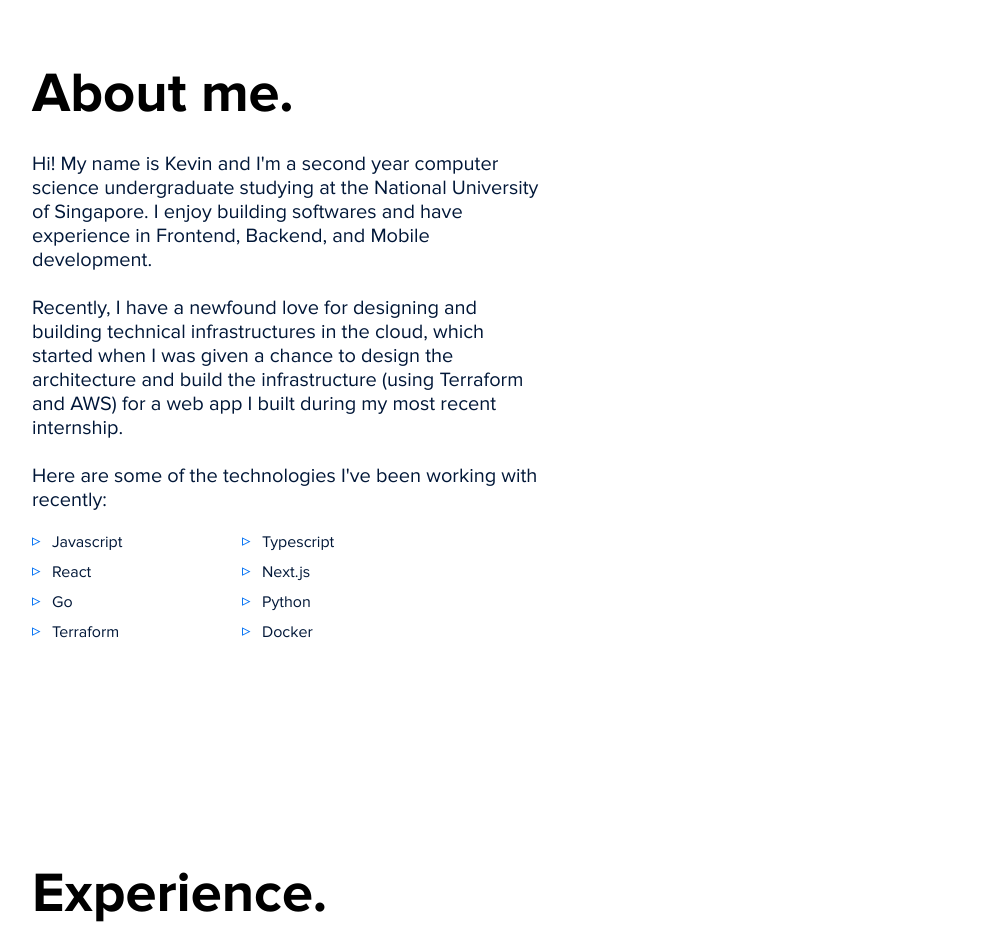
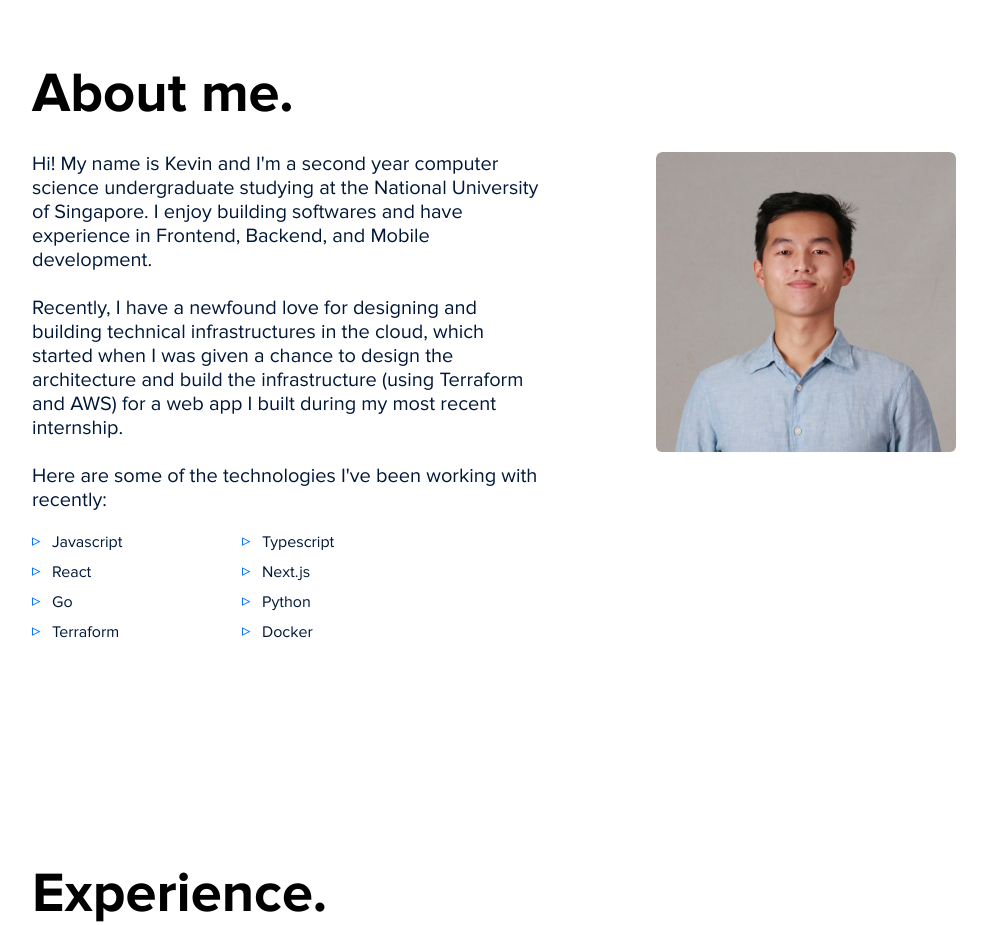
Before and after one commit to kevinmingtarja/kevinmingtarja.com-v1, a Next.js app: page / in a window 1280 px wide. Shown: the part 840-1765 px from the top of the page, without its empty margins (136-1123 px from the left). Built offline with nearby package versions, Linux system fonts and the light colour scheme.

Commit message:
Add portrait image in about me section, plus minor styling fixes

```diff
--- a/components/Sections/About/About.module.css
+++ b/components/Sections/About/About.module.css
@@ -1,4 +1,21 @@
 @charset "UTF-8";
+.container {
+  display: -webkit-box;
+  display: -ms-flexbox;
+  display: flex;
+}
+
+.image-container {
+  border-radius: var(--border-radius);
+  overflow: hidden;
+  margin-top: var(--spacing-lg);
+  margin-left: var(--spacing-7xl);
+}
+
+.image {
+  border-radius: var(--border-radius);
+}
+
 .info {
   width: 40vw;
   margin-top: var(--spacing-lg);
@@ -39,5 +56,11 @@
   .skillsList li:before {
     line-height: 20px;
   }
+  .image-container {
+    display: none;
+  }
+  .image {
+    display: none;
+  }
 }
 /*# sourceMappingURL=About.module.css.map */
--- a/components/Sections/About/About.module.scss
+++ b/components/Sections/About/About.module.scss
@@ -1,3 +1,18 @@
+.container {
+  display: flex;
+}
+
+.image-container {
+  border-radius: var(--border-radius);
+  overflow: hidden;
+  margin-top: var(--spacing-lg);
+  margin-left: var(--spacing-7xl);
+}
+
+.image {
+  border-radius: var(--border-radius);
+}
+
 .info {
   width: 40vw;
   margin-top: var(--spacing-lg);
@@ -41,4 +56,12 @@
       }
     }
   }
+
+  .image-container {
+    display: none;
+  }
+
+  .image {
+    display: none;
+  }
 }
--- a/components/Sections/About/index.tsx
+++ b/components/Sections/About/index.tsx
@@ -6,6 +6,7 @@ import useScrollReveal from "~/hooks/useScrollReveal"
 import { Heading, Text } from "~/components/index"
 
 import styles from "./About.module.css"
+import Image from "next/image"
 
 const About = () => {
   const containerRef = useRef<HTMLDivElement>(null)
@@ -16,20 +17,24 @@ const About = () => {
     <section id="about" ref={containerRef}>
       <Heading level={1}>About me.</Heading>
 
+      <div className={styles.container}>
+        <div>
           <Text className={styles.info}>
             Hi! My name is Kevin and I&apos;m a second year computer science
-        undergraduate studying at the National University of Singapore. I enjoy
-        building softwares and have experience in Frontend, Backend, and Mobile
-        development.
+            undergraduate studying at the National University of Singapore. I
+            enjoy building softwares and have experience in Frontend, Backend,
+            and Mobile development.
             <br />
             <br />
-        Recently, I have a newfound love for designing and building technical
-        infrastructures in the cloud, which started when I was given a chance to
-        design the architecture and build the infrastructure (using Terraform
-        and AWS) for a web app I built during my most recent internship.
+            Recently, I have a newfound love for designing and building
+            technical infrastructures in the cloud, which started when I was
+            given a chance to design the architecture and build the
+            infrastructure (using Terraform and AWS) for a web app I built
+            during my most recent internship.
             <br />
             <br />
-        Here are some of the technologies I&apos;ve been working with recently:
+            Here are some of the technologies I&apos;ve been working with
+            recently:
           </Text>
           <ul className={styles.skillsList}>
             {skills?.map((skill, i) => (
@@ -38,6 +43,18 @@ const About = () => {
               </li>
             ))}
           </ul>
+        </div>
+        <div className={styles["image-container"]}>
+          <Image
+            alt="Picture of the author"
+            className={styles.image}
+            height={300}
+            quality={100}
+            src="/portrait.jpg"
+            width={300}
+          />
+        </div>
+      </div>
     </section>
   )
 }
--- a/styles/Home.module.css
+++ b/styles/Home.module.css
@@ -11,6 +11,8 @@
   flex: 1;
   display: flex;
   flex-direction: column;
+  margin: auto;
+  max-width: 1600px;
 }
 
 .main section {
```
Also changed, not shown: public/portrait.jpg (added), 1 other file (tests, documents, lock files or other folders). Lines whose indentation alone changed are shown as unchanged.
